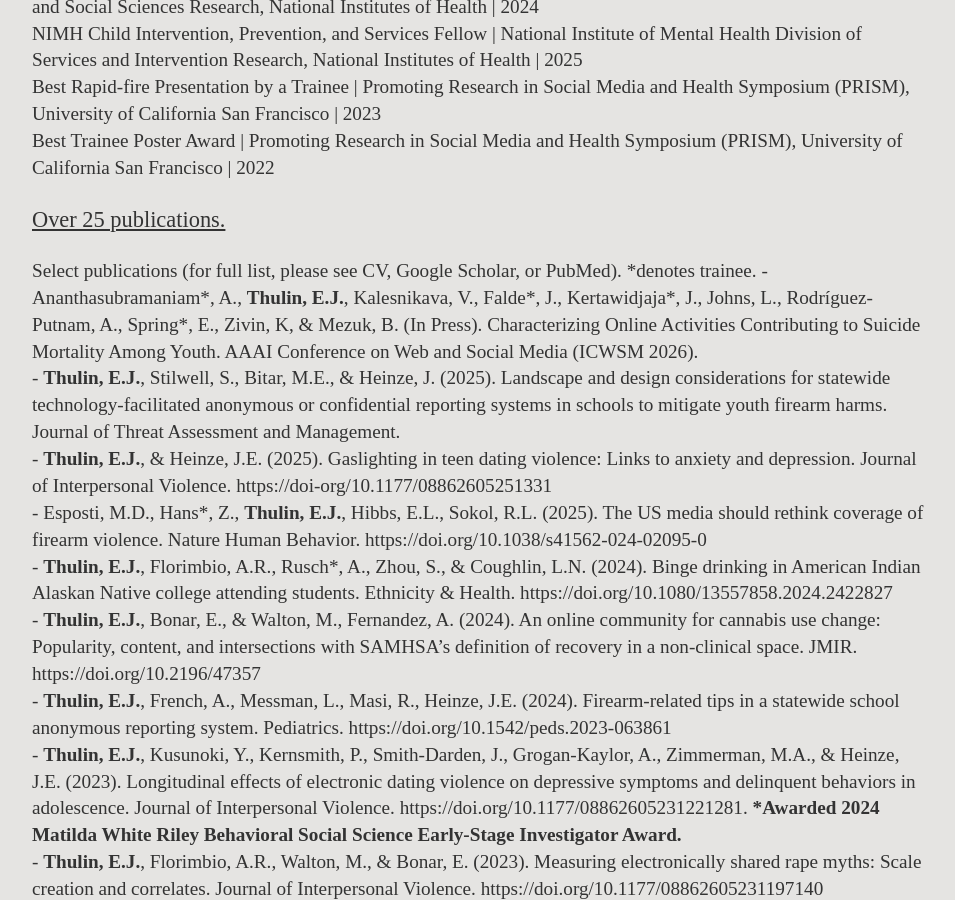
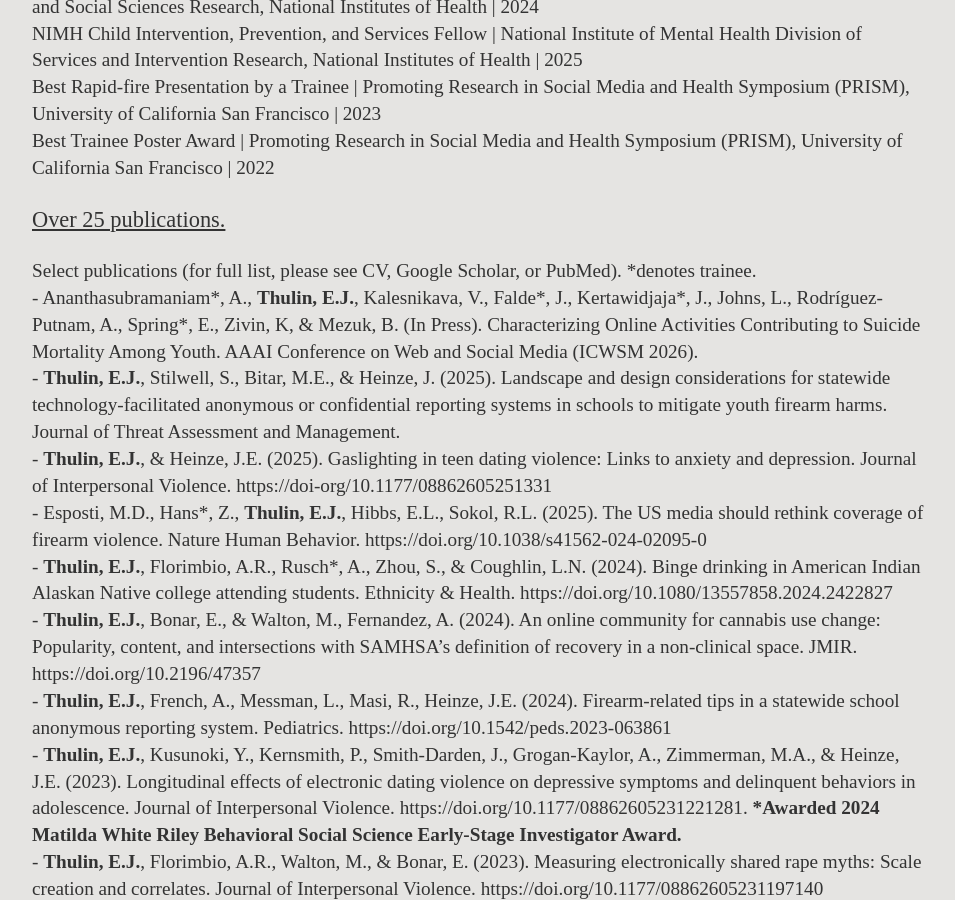
Before and after one commit to elysethulin/elysethulin.github.io, a Jekyll site: the page built from index.html, in a window 1280 px wide and 900 px high, scrolled down 1326 px. Shown: the whole window, without its empty margins (160-1115 px from the left). Built offline with Jekyll 4.4.1, drawn with Linux system fonts in a browser that asks for light colours.

```diff
--- a/index.html
+++ b/index.html
@@ -17,7 +17,7 @@ title: Elyse Thulin
 			<br> Best Trainee Poster Award | Promoting Research in Social Media and Health Symposium (PRISM), University of California San Francisco | 2022 </p>
 	<p style="font-size:140%;"> <ins> Over 25 publications. </ins>
 	<p style="font-size:120%;">Select publications (for full list, please see CV, Google Scholar, or PubMed). *denotes trainee.
-			- Ananthasubramaniam*, A., <b>Thulin, E.J.</b>, Kalesnikava, V., Falde*, J., Kertawidjaja*, J., Johns, L.,  Rodríguez-Putnam, A., Spring*, E., Zivin, K, & Mezuk, B. (In Press). Characterizing Online Activities Contributing to Suicide Mortality Among Youth. AAAI Conference on Web and Social Media (ICWSM 2026).
+			<br> - Ananthasubramaniam*, A., <b>Thulin, E.J.</b>, Kalesnikava, V., Falde*, J., Kertawidjaja*, J., Johns, L.,  Rodríguez-Putnam, A., Spring*, E., Zivin, K, & Mezuk, B. (In Press). Characterizing Online Activities Contributing to Suicide Mortality Among Youth. AAAI Conference on Web and Social Media (ICWSM 2026).
 			<br> - <b>Thulin, E.J.</b>, Stilwell, S., Bitar, M.E., & Heinze, J. (2025). Landscape and design considerations for statewide technology-facilitated anonymous or confidential reporting systems in schools to mitigate youth firearm harms. Journal of Threat Assessment and Management.
 			<br> - <b>Thulin, E.J.</b>, & Heinze, J.E. (2025). Gaslighting in teen dating violence: Links to anxiety and depression. Journal of Interpersonal Violence. https://doi-org/10.1177/08862605251331
 			<br> - Esposti, M.D., Hans*, Z., <b>Thulin, E.J.</b>, Hibbs, E.L., Sokol, R.L. (2025). The US media should rethink coverage of firearm violence. Nature Human Behavior. https://doi.org/10.1038/s41562-024-02095-0
```
